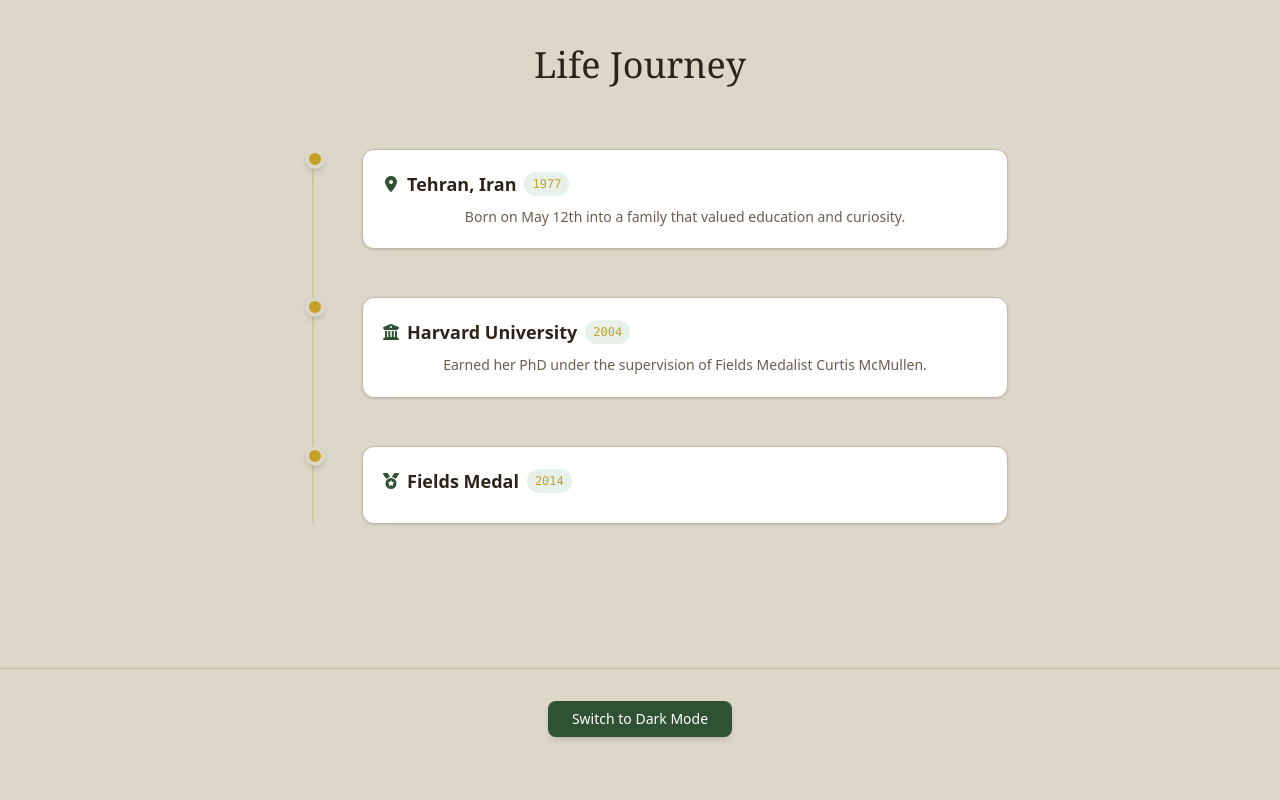
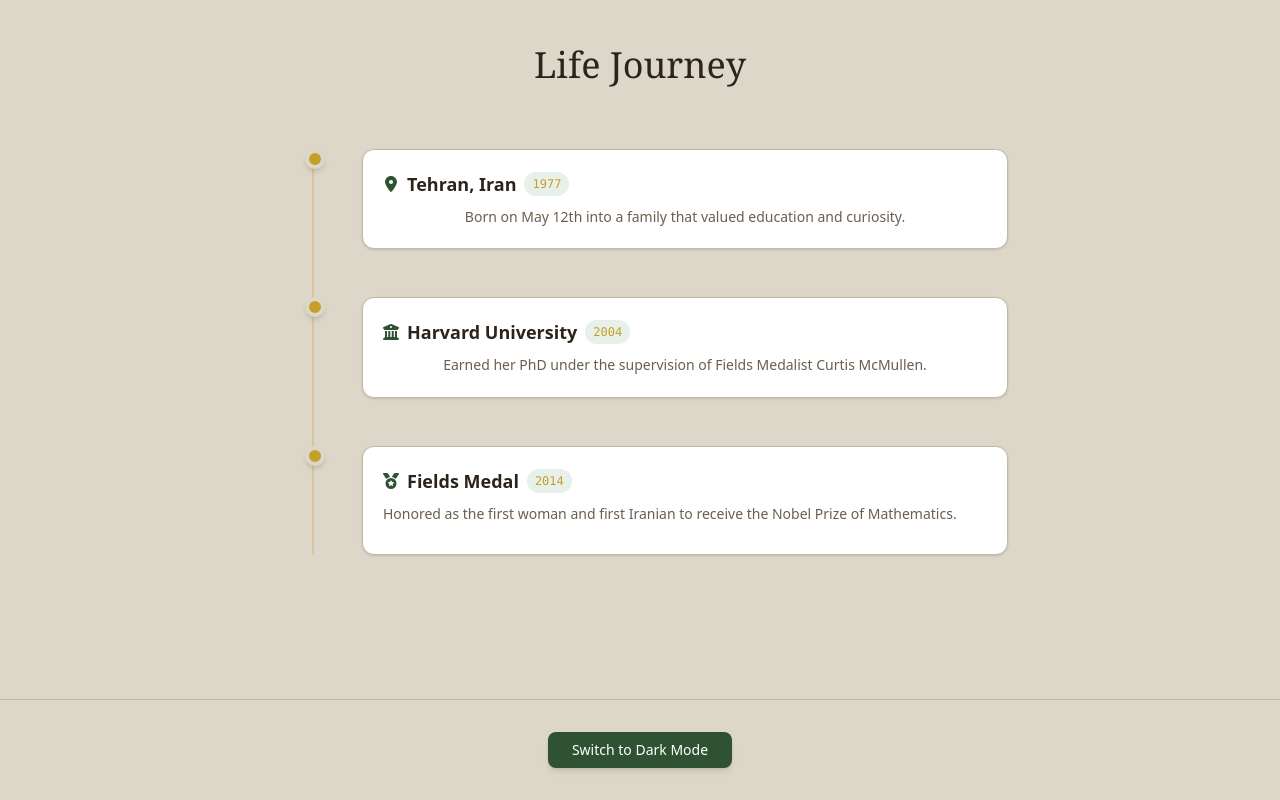
Before and after one commit to zibanoori/mirzakhani-inspire, a React (Vite) app: page / in a window 1280 px wide. Shown: the part 845-1645 px from the top of the page. Before the commit the page ends 1614 px from the top, so only its background shows below. Built offline with nearby package versions, Linux system fonts and the light colour scheme.

Commit message:
Feat: add description for Fields Medal achievement

```diff
--- a/src/App.jsx
+++ b/src/App.jsx
@@ -114,6 +114,7 @@ function App() {
                   <FaMedal className="text-accent" />
                    <h3 className="font-bold text-lg text-ink">Fields Medal</h3>
                    <span className="text-xs font-mono text-gold bg-accent-soft px-2 py-1 rounded-full">2014</span>
+                    <p className="text-muted text-sm leading-relaxed">Honored as the first woman and first Iranian to receive the Nobel Prize of Mathematics.</p>
                 </div>
               </div>
             </div>
```
